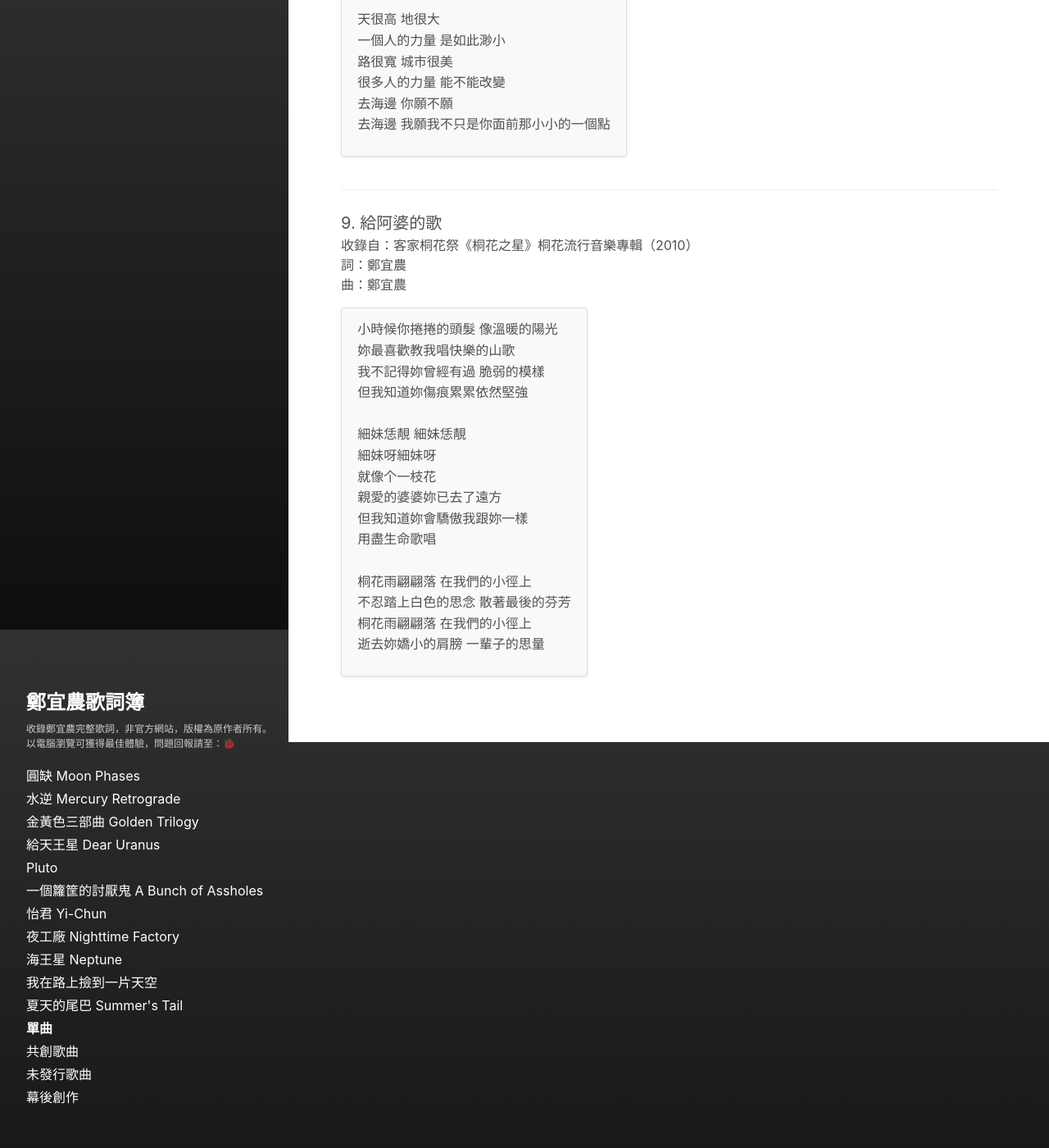
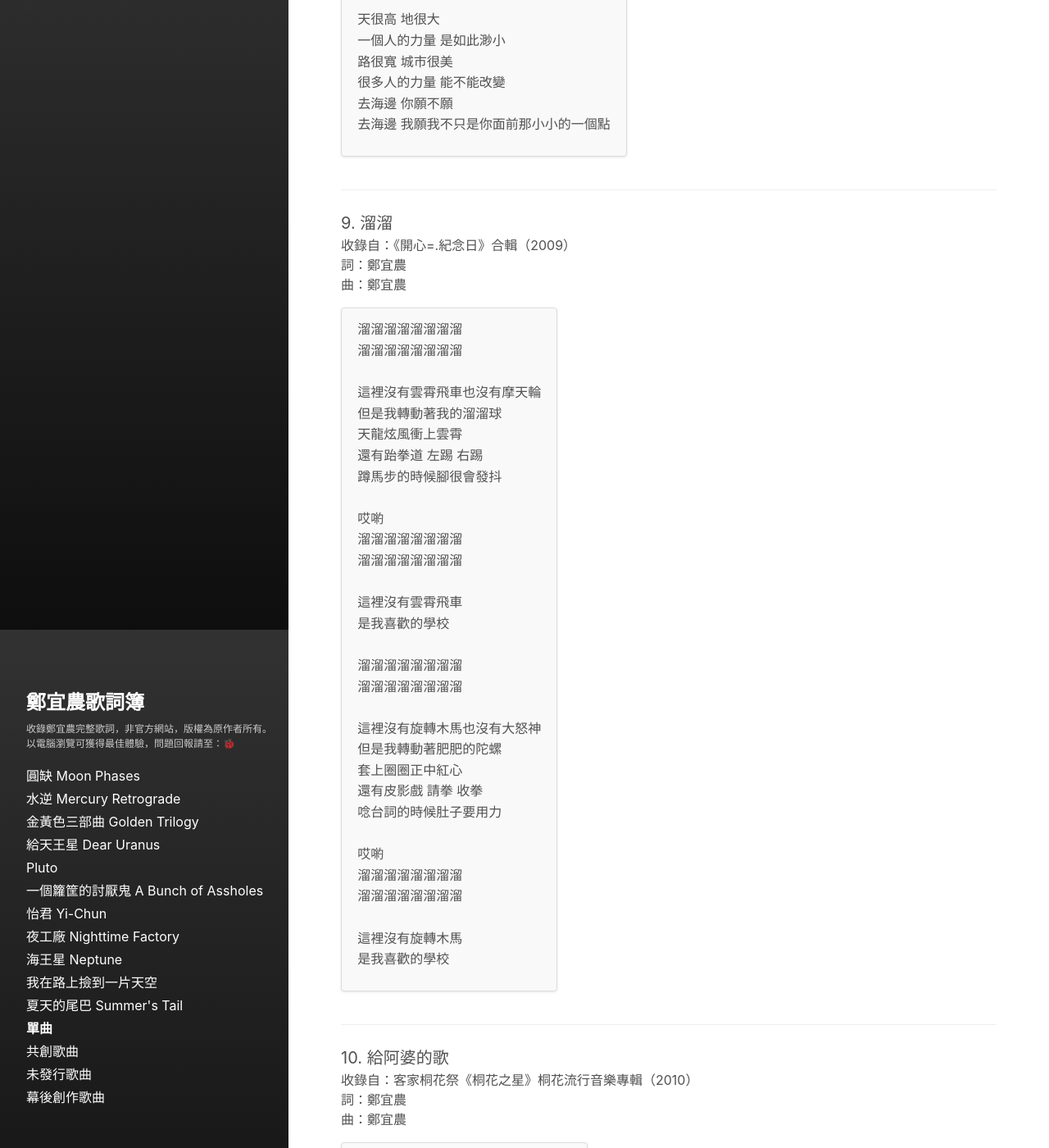
Before and after one commit to ennocheng/lyrics, a Jekyll site: the page built from _albums/singles.md, in a window 1280 px wide and 1400 px high, scrolled down 9132 px. Shown: the whole window at 82% size. Built offline with Jekyll 4.4.1, drawn with Linux system fonts in a browser that asks for light colours; some of the changed text lies outside the part shown.

Commit message:
add yoyo

```diff
--- a/_albums/bts.md
+++ b/_albums/bts.md
@@ -1,6 +1,6 @@
 ---
 layout: album
-title: 幕後創作
+title: 幕後創作歌曲
 permalink: /bts/
 album_data: bts
 sidebar_sort_order: 3
--- a/_data/albums/bts.yml
+++ b/_data/albums/bts.yml
@@ -1,4 +1,4 @@
-album_title: 幕後創作
+album_title: 幕後創作歌曲
 songs:
   - title: 黑羊
     lyricist: 鄭宜農
--- a/_data/albums/singles.yml
+++ b/_data/albums/singles.yml
@@ -351,7 +351,44 @@ songs:
         很多人的力量 能不能改變
         去海邊 你願不願
         去海邊 我願我不只是你面前那小小的一個點
+  - title: 溜溜
+    lyricist: 鄭宜農
+    composer: 鄭宜農
+    from_album: 《開心=.紀念日》合輯（2009）
+    default_language: zh
+    lyrics:
+      zh: |
+        溜溜溜溜溜溜溜溜
+        溜溜溜溜溜溜溜溜
 
+        這裡沒有雲霄飛車也沒有摩天輪
+        但是我轉動著我的溜溜球
+        天龍炫風衝上雲霄
+        還有跆拳道 左踢 右踢
+        蹲馬步的時候腳很會發抖
+
+        哎喲
+        溜溜溜溜溜溜溜溜
+        溜溜溜溜溜溜溜溜
+
+        這裡沒有雲霄飛車
+        是我喜歡的學校
+
+        溜溜溜溜溜溜溜溜
+        溜溜溜溜溜溜溜溜
+
+        這裡沒有旋轉木馬也沒有大怒神
+        但是我轉動著肥肥的陀螺
+        套上圈圈正中紅心
+        還有皮影戲 請拳 收拳
+        唸台詞的時候肚子要用力
+
+        哎喲
+        溜溜溜溜溜溜溜溜
+        溜溜溜溜溜溜溜溜
+
+        這裡沒有旋轉木馬
+        是我喜歡的學校
   - title: 給阿婆的歌
     lyricist: 鄭宜農
     composer: 鄭宜農
```
